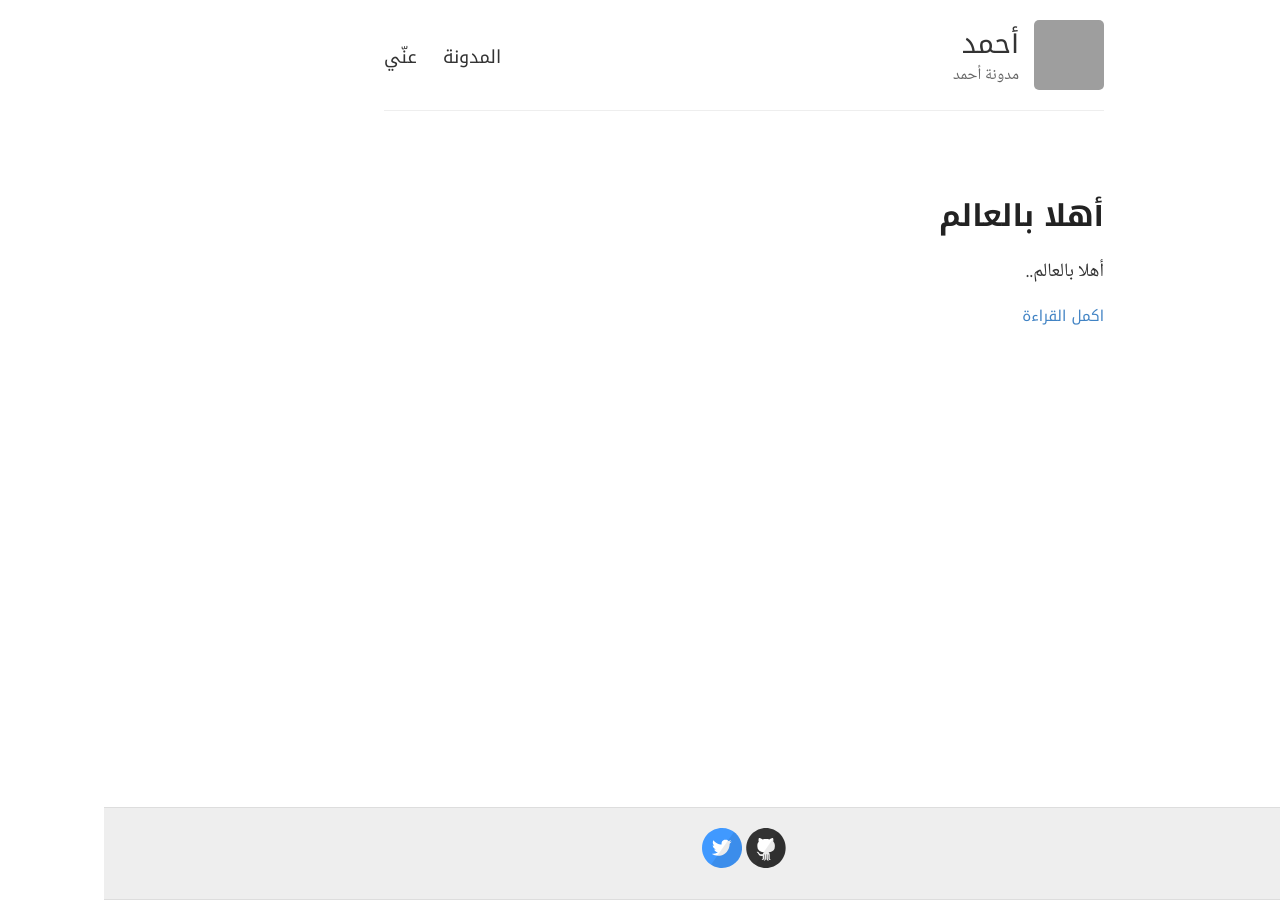
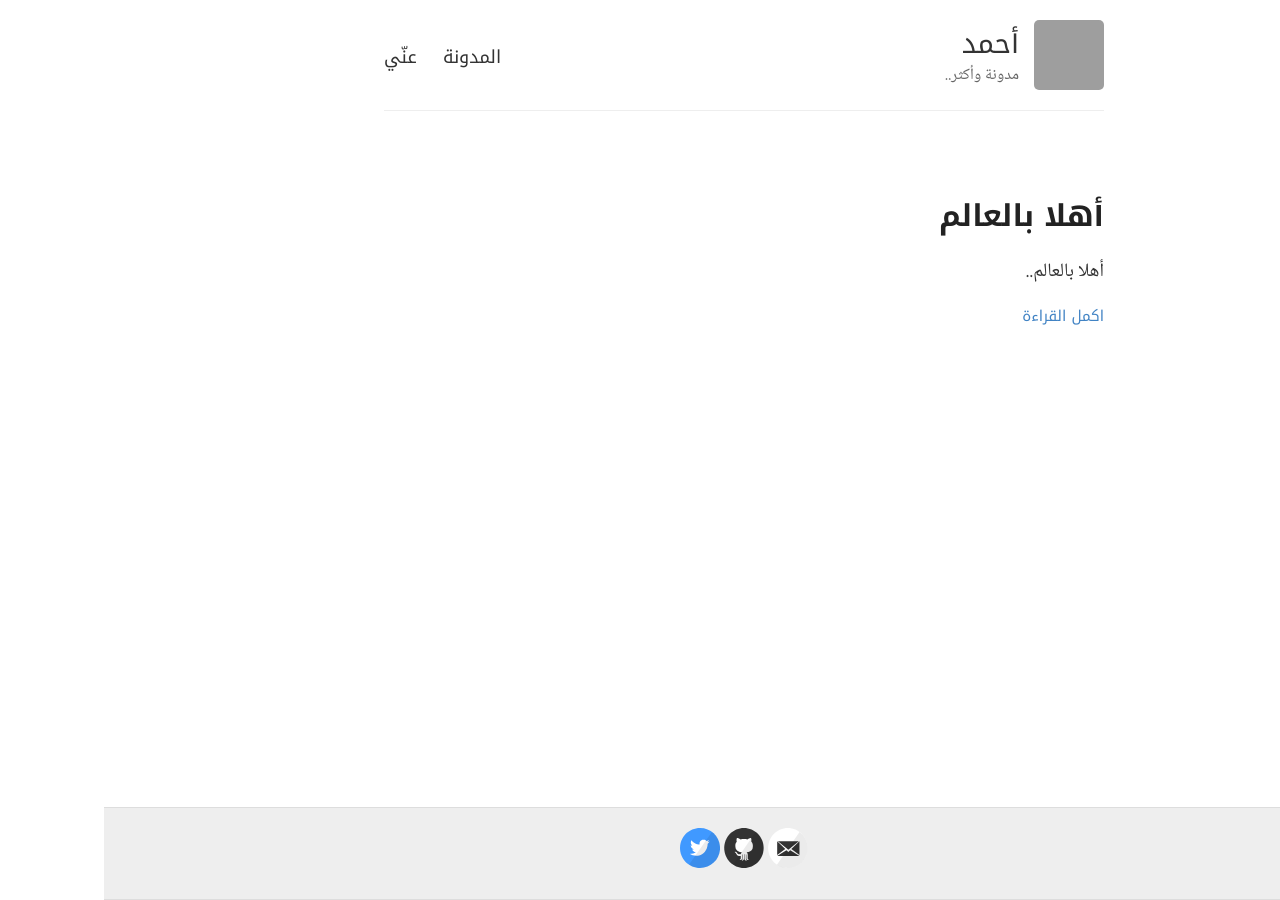
Before and after one commit to ahmadamoudi/ahmadamoudi.github.io, a Jekyll site: the page built from index.html, in a window 1280 px wide. Built offline with Jekyll 4.4.1, drawn with Linux system fonts in a browser that asks for light colours; part of the change alters nothing that is shown; grey boxes are pictures that could not be loaded.

Commit message:
Update _config.yml

```diff
--- a/_config.yml
+++ b/_config.yml
@@ -1,28 +1,16 @@
-#
-# في هذا الملف ستجد كل المتغيرات التي تتحكم في إعدادات المدونة، شخصّها على حسب متطلباتك
-#
-
 # اسم المدونة الذي سيظهر في الأعلى
 name: أحمد
 
 # وصف قصير للمدونة والذي سيظهر تحت اسمها وكجزء من عنوان المدونة في محركات البحث
-description: مدونة أحمد
+description: مدونة وأكثر..
 
-# رابط صورة المدونة
-# لإستخدام صورة هويتك في GitHub ضع https://github.com/<اسم_المستخدم>.png في المتغير، مثلا لهويتي الشخصية أستخدم:
-# avatar: https://github.com/a3ammar.png
-# ولإخفاء الصورة نهائيًا احذف الرابط من المتغير
 avatar: https://github.com/ahmdmo.png
 
-
-#
-# المتغيرات الآتية هي خيارية، عدل عليها إذا أردت تخصيص أكثر للمدونة
-#
 
 # لكل هوية تضعها هنا ستظهر أيقونة في أسفل المدونة
 footer-links:
   dribbble:
-  email:
+  email: a@ahmd.me
   facebook:
   flickr:
   github: ahmdmo
@@ -33,7 +21,6 @@ footer-links:
   twitter: i7mada
   stackoverflow: # هويتك في stackoverflow مثلا: "users/50476/bart-kiers"
   youtube: # إما channel/<عنوان_قناتك_الطويل> أو user/<اسم-مستخدمك>
-  googleplus: # رقم التعريف عندما تزور هويتك (كل ما يتبع plus.google.com/)
 
 
 # ضع الاسم Disqus القصير الخاص بك (الاسم القصير وليس اسم المستخدم) لتفعيل الردود على المدونة
@@ -51,9 +38,7 @@ url:
 baseurl: ""
 
 
-#
-# هذه المتغيرات خاصة بـJekyll ولا أنصح بتعديلها، لذلك لا حاجة لشرحها
-#
+# Jekyll variables
 
 permalink: /:title/
 
```
